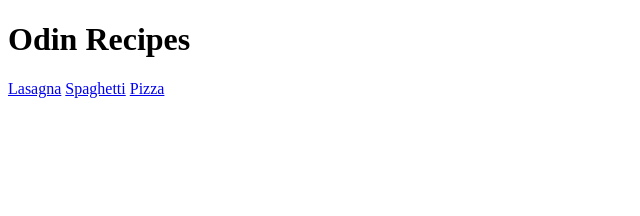
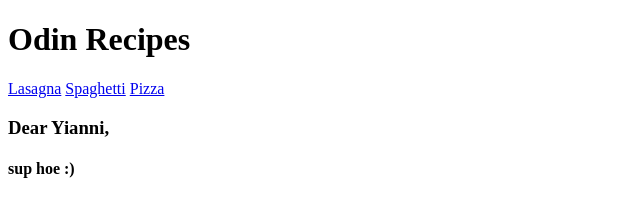
Before and after one commit to alyssatr/odin-recipes, a plain HTML site: page index.html in a window 1280 px wide. Shown: the whole page, without its empty margins (0-640 px from the left). Drawn offline with Linux system fonts and the light colour scheme.

Commit message:
add hello yianni

```diff
--- a/index.html
+++ b/index.html
@@ -9,5 +9,7 @@
     <a href="recipes/lasagna.html">Lasagna</a>
     <a href="recipes/spaghetti.html">Spaghetti</a>
     <a href="recipes/pizza.html">Pizza</a>
+    <h3>Dear Yianni,</h3>
+    <h4>sup hoe :)</h4>
 </body>
 </html>
```
Also changed, not shown: 1 other file.
